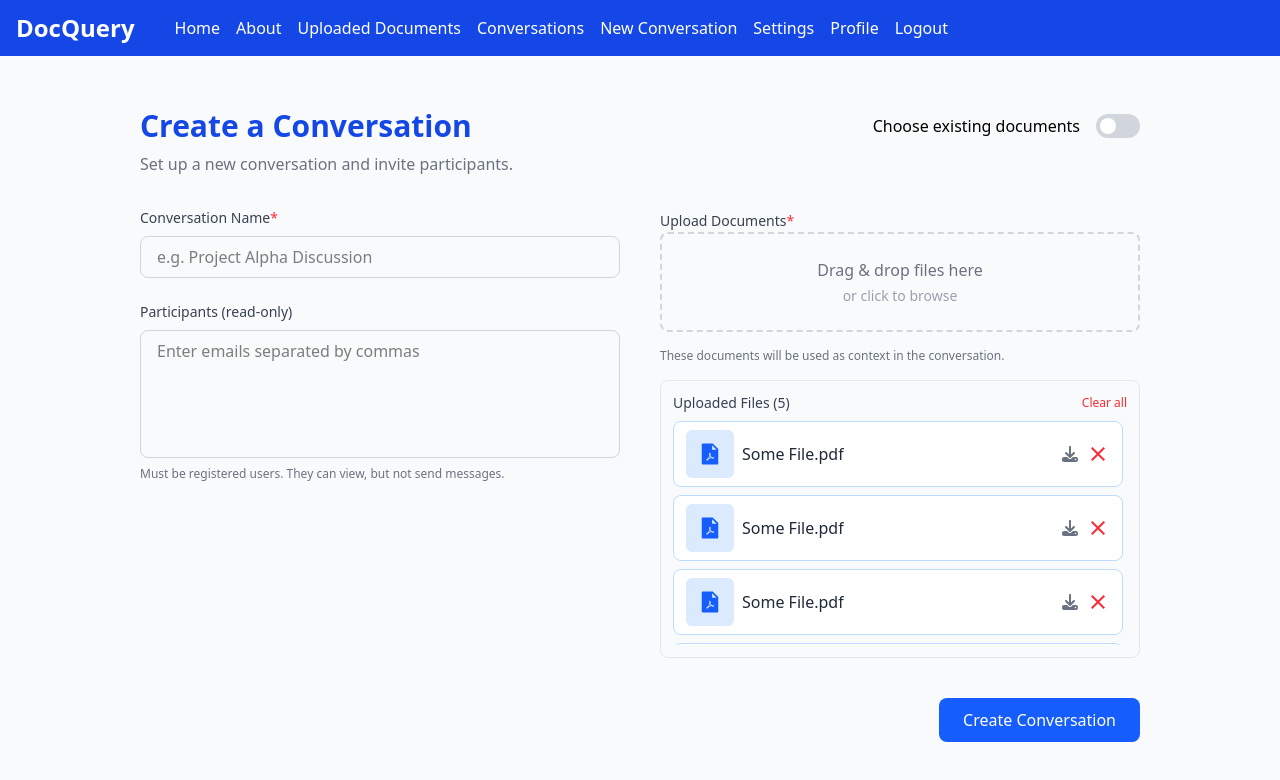
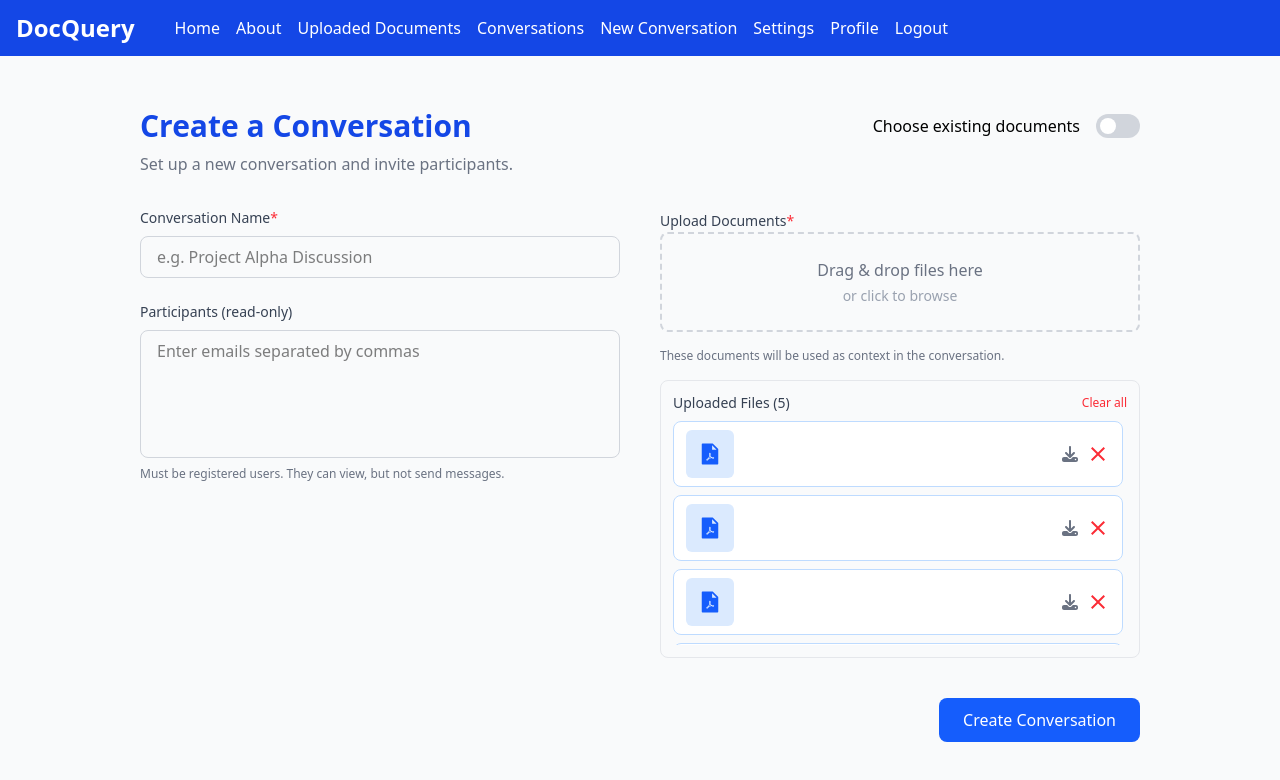
Before and after one commit to Hairum-Qureshi/DocQuery, a React (Vite) app in the folder apps/frontend/: page /new in a window 1280 px wide. Shown: the top 780 px of the page. Built offline with nearby package versions, Linux system fonts and the light colour scheme; no server answers.

Commit message:
added flex-shrink-0 class to prevent shrinking PDF icon width for long file names

```diff
--- a/apps/frontend/src/components/UploadedPDF.tsx
+++ b/apps/frontend/src/components/UploadedPDF.tsx
@@ -3,9 +3,11 @@ import { AiFillFilePdf } from "react-icons/ai";
 import { IoMdClose } from "react-icons/io";
 
 export default function UploadedPDF({
+	fileName,
 	reducePadding = false,
 	showRemove = false
 }: {
+	fileName: string;
 	reducePadding?: boolean;
 	showRemove?: boolean;
 }) {
@@ -13,10 +15,10 @@ export default function UploadedPDF({
 		<div
 			className={`flex items-center gap-2 p-3 bg-white rounded-lg border border-blue-200 hover:shadow-md transition-shadow cursor-pointer ${reducePadding ? "py-2" : ""}`}
 		>
-			<div className="flex items-center justify-center w-12 h-12 bg-blue-100 rounded-md">
+			<div className="flex items-center justify-center w-12 h-12 bg-blue-100 rounded-md shrink-0">
 				<AiFillFilePdf className="text-2xl text-blue-600" />
 			</div>
-			<p className="text-gray-800 font-medium truncate">Some File.pdf</p>
+			<p className="text-gray-800 font-medium truncate">{fileName}</p>
 			<p
 				className={`${showRemove ? "ml-auto text-gray-500 flex items-center" : "ml-auto text-gray-500 flex"}`}
 			>
```
